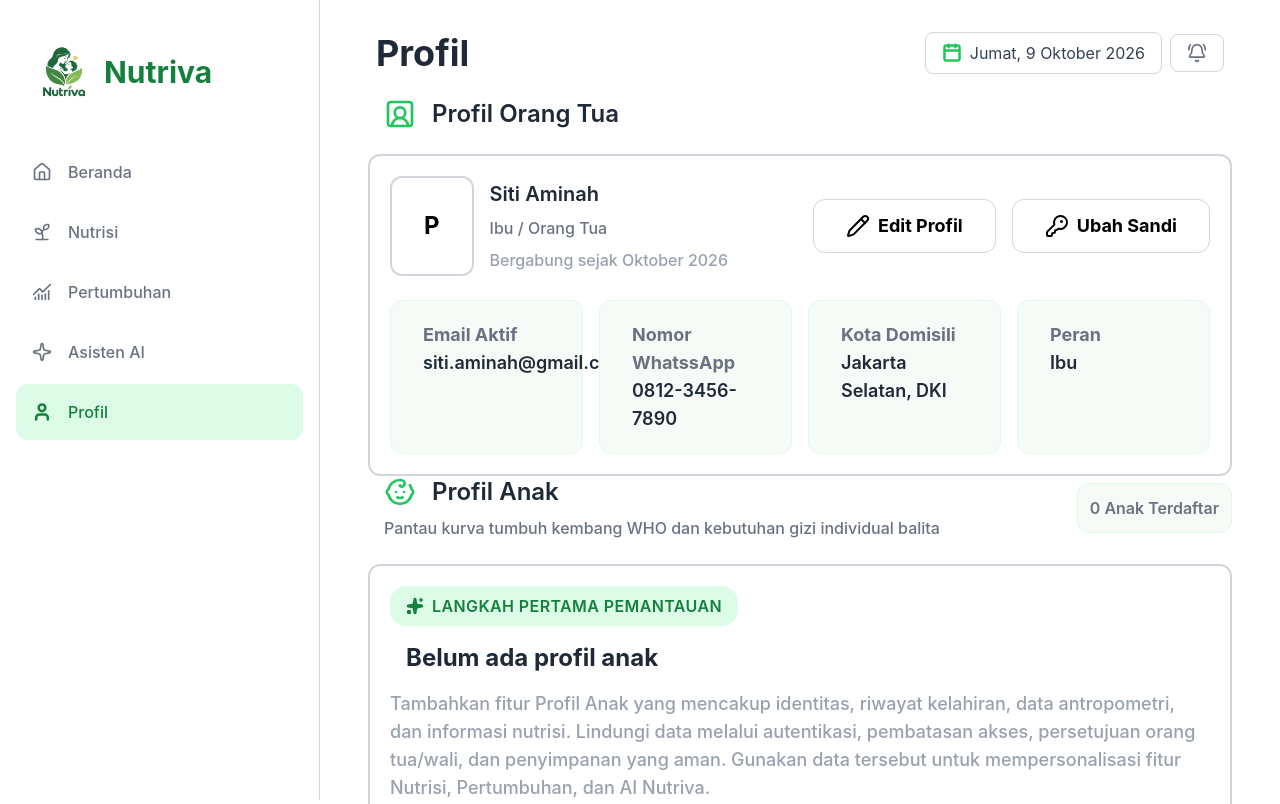
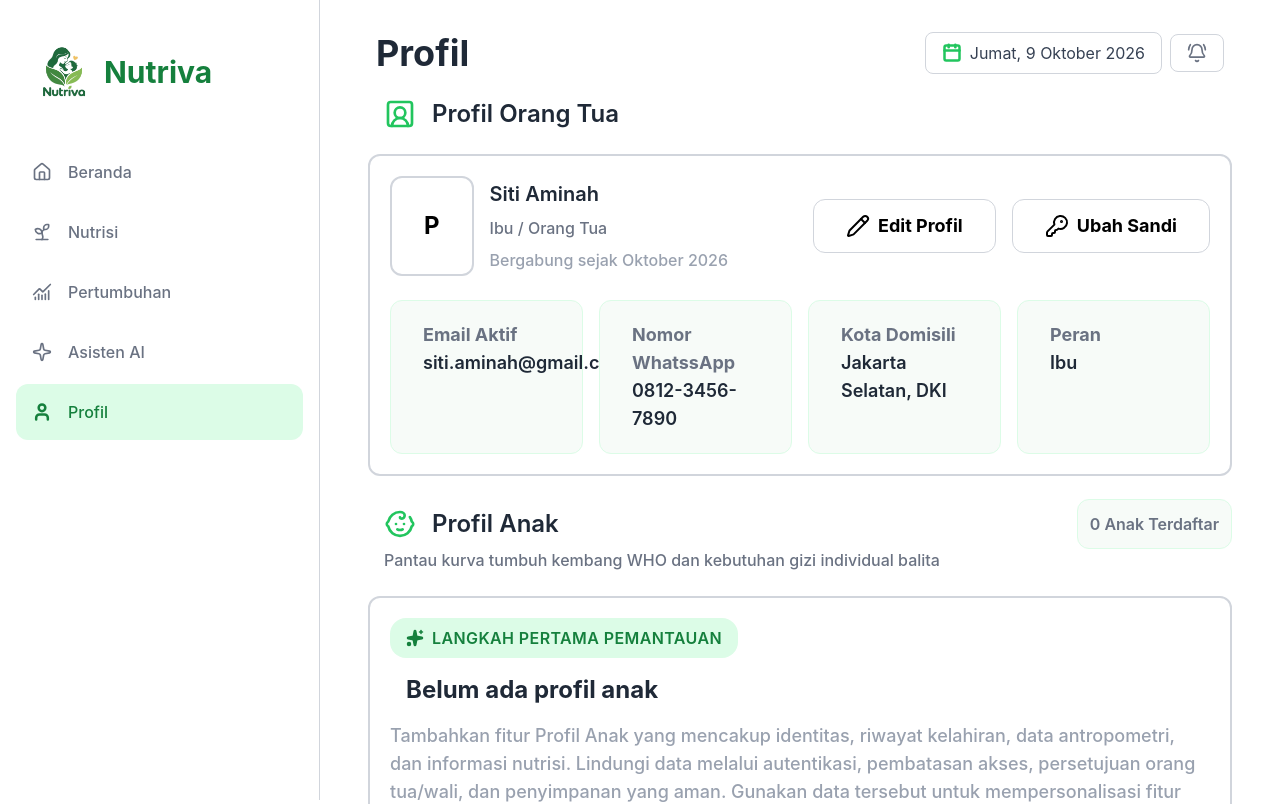
Before and after one commit to Nova11-F/Nutriva, a React (Vite) app: page /profile in a window 1280 px wide. Shown: the top 804 px of the page. Built offline with nearby package versions, Linux system fonts and the light colour scheme.

Commit message:
3.3 Pages : Home, Nutrisi, Pertumbuhan Profil Part 4

```diff
--- a/src/pages/profile/ProfilePage.jsx
+++ b/src/pages/profile/ProfilePage.jsx
@@ -87,7 +87,7 @@
         </div>
         <div className="flex flex-col gap-4">
           <div className="flex items-center justify-between mb-2">
-            <div className="flex flex-col gap-2 px-4">
+            <div className="flex flex-col gap-2 px-4 mt-8">
               <div className="flex items-center gap-4">
                 <Baby size={32} strokeWidth={2} className="text-secondary" />
                 <h3 className="text-text text-2xl font-semibold">
```
Also changed, not shown: src/pages/home/components/HomeDashboard.jsx (added), src/pages/home/components/HomeEmpty.jsx (added).
